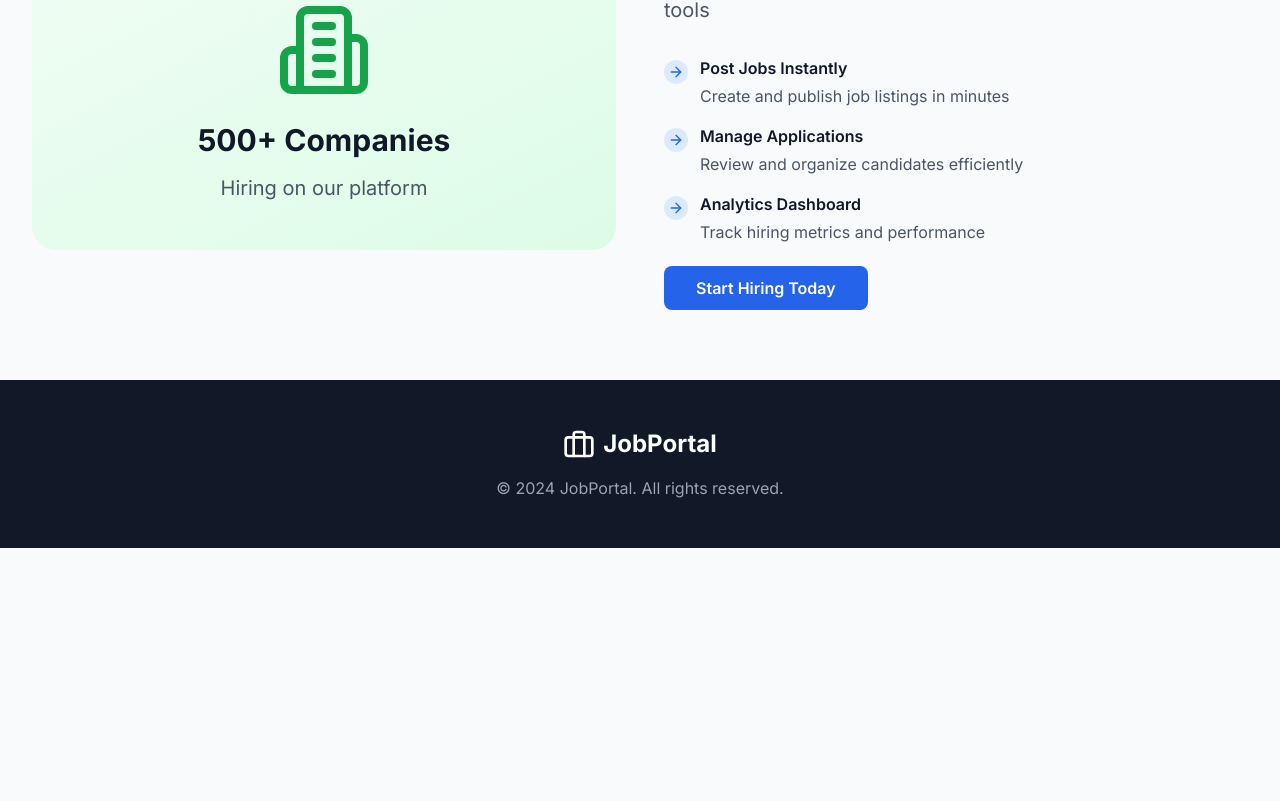
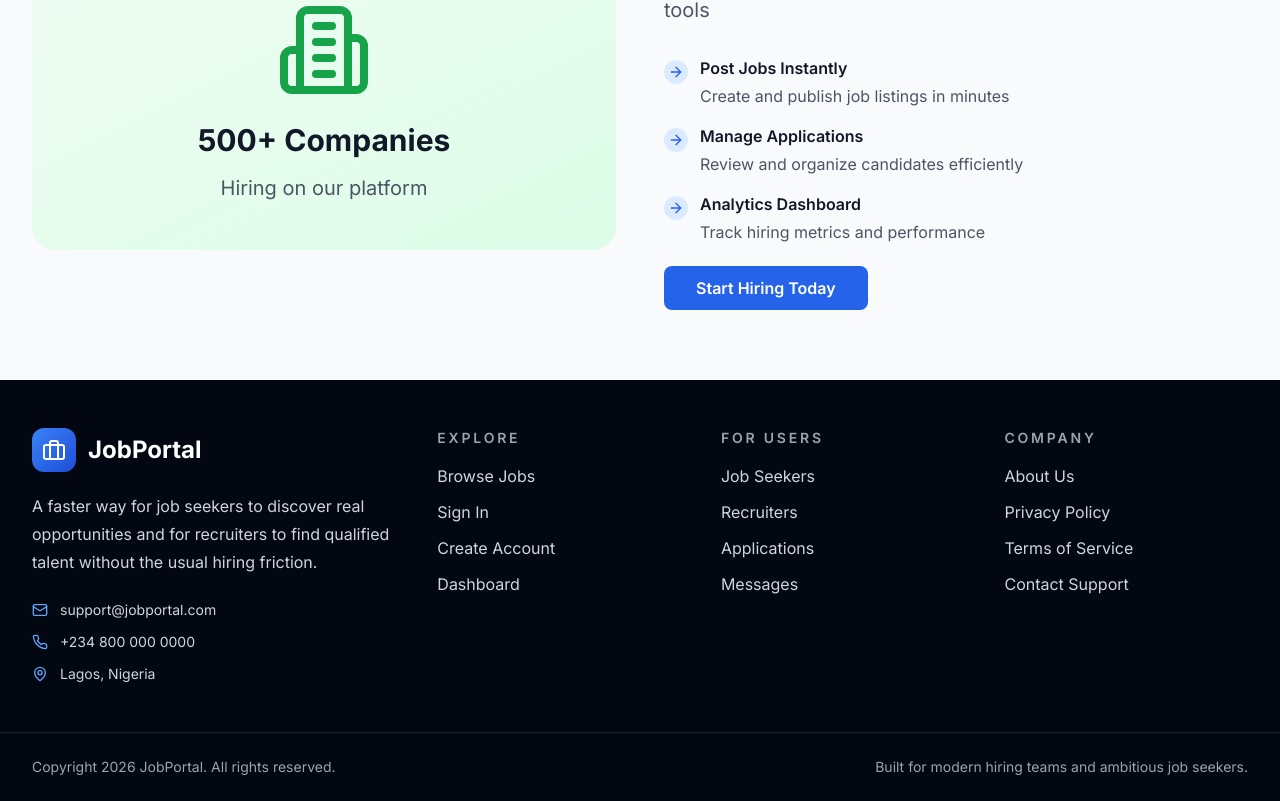
Before and after one commit to buladia9-hash/jobgshock, a Next.js app: page / in a window 1280 px wide. Shown: the part 3103-3904 px from the top of the page. Before the commit the page ends 3651 px from the top, so only its background shows below. Built offline with nearby package versions, Linux system fonts and the light colour scheme; no server answers.

Commit message:
Add full landing page footer

```diff
--- a/app/page.tsx
+++ b/app/page.tsx
@@ -2,7 +2,19 @@
 import { useState, useEffect } from 'react';
 import { useRouter } from 'next/navigation';
 import Link from 'next/link';
-import { Briefcase, Users, TrendingUp, Search, MapPin, Building2, Clock, ArrowRight, DollarSign } from 'lucide-react';
+import {
+  Briefcase,
+  Users,
+  TrendingUp,
+  Search,
+  MapPin,
+  Building2,
+  Clock,
+  ArrowRight,
+  DollarSign,
+  Mail,
+  Phone,
+} from 'lucide-react';
 import { databases } from '@/lib/appwrite';
 import { Query } from 'appwrite';
 
@@ -11,6 +23,7 @@ export default function Home() {
   const [searchQuery, setSearchQuery] = useState('');
   const [location, setLocation] = useState('');
   const [latestJobs, setLatestJobs] = useState<any[]>([]);
+  const currentYear = new Date().getFullYear();
 
   useEffect(() => {
     loadLatestJobs();
@@ -41,7 +54,9 @@ export default function Home() {
             <div className="w-10 h-10 bg-gradient-to-br from-primary-600 to-primary-800 rounded-lg flex items-center justify-center">
               <Briefcase className="w-6 h-6 text-white" />
             </div>
-            <span className="text-2xl font-bold bg-gradient-to-r from-primary-600 to-primary-800 bg-clip-text text-transparent">JobPortal</span>
+            <span className="text-2xl font-bold bg-gradient-to-r from-primary-600 to-primary-800 bg-clip-text text-transparent">
+              JobPortal
+            </span>
           </div>
           <div className="flex gap-3">
             <Link href="/login" className="btn btn-secondary">Sign In</Link>
@@ -54,8 +69,14 @@ export default function Home() {
         <div className="absolute inset-0 bg-grid-white/[0.05] bg-[size:32px_32px]"></div>
         <div className="relative max-w-7xl mx-auto px-4 sm:px-6 lg:px-8">
           <div className="text-center mb-12">
-            <h1 className="text-6xl font-bold mb-6 leading-tight">Find Your Dream Job<br/>Start Your Career Today</h1>
-            <p className="text-xl text-primary-100 max-w-2xl mx-auto">Discover thousands of opportunities from top companies worldwide</p>
+            <h1 className="text-6xl font-bold mb-6 leading-tight">
+              Find Your Dream Job
+              <br />
+              Start Your Career Today
+            </h1>
+            <p className="text-xl text-primary-100 max-w-2xl mx-auto">
+              Discover thousands of opportunities from top companies worldwide
+            </p>
           </div>
 
           <div className="max-w-4xl mx-auto mb-12">
@@ -81,7 +102,9 @@ export default function Home() {
                     className="w-full pl-12 pr-4 py-4 rounded-xl border-0 focus:ring-2 focus:ring-primary-500 outline-none text-gray-900"
                   />
                 </div>
-                <button onClick={handleSearch} className="btn bg-primary-600 text-white hover:bg-primary-700 px-8 py-4 whitespace-nowrap font-semibold rounded-xl">Search Jobs</button>
+                <button onClick={handleSearch} className="btn bg-primary-600 text-white hover:bg-primary-700 px-8 py-4 whitespace-nowrap font-semibold rounded-xl">
+                  Search Jobs
+                </button>
               </div>
               <div className="flex flex-wrap gap-2 mt-4">
                 <span className="text-sm text-gray-600">Popular:</span>
@@ -117,7 +140,7 @@ export default function Home() {
             <Link href="/jobs" className="btn btn-primary">View All Jobs</Link>
           </div>
           <div className="grid gap-6">
-            {latestJobs.map(job => (
+            {latestJobs.map((job) => (
               <Link key={job.$id} href={`/jobs/${job.$id}`} className="card hover:shadow-lg transition-shadow border-l-4 border-primary-600">
                 <div className="flex justify-between items-start">
                   <div className="flex-1">
@@ -300,13 +323,70 @@ export default function Home() {
         </div>
       </section>
 
-      <footer className="bg-gray-900 text-white py-12">
-        <div className="max-w-7xl mx-auto px-4 sm:px-6 lg:px-8 text-center">
-          <div className="flex items-center justify-center gap-2 mb-4">
-            <Briefcase className="w-8 h-8" />
-            <span className="text-2xl font-bold">JobPortal</span>
+      <footer className="bg-gray-950 text-white">
+        <div className="border-b border-white/10">
+          <div className="max-w-7xl mx-auto px-4 sm:px-6 lg:px-8 py-12 grid gap-10 lg:grid-cols-[1.5fr_1fr_1fr_1fr]">
+            <div>
+              <div className="flex items-center gap-3 mb-5">
+                <div className="w-11 h-11 bg-gradient-to-br from-primary-500 to-primary-700 rounded-xl flex items-center justify-center">
+                  <Briefcase className="w-6 h-6 text-white" />
+                </div>
+                <span className="text-2xl font-bold">JobPortal</span>
+              </div>
+              <p className="text-gray-300 max-w-md leading-7 mb-6">
+                A faster way for job seekers to discover real opportunities and for recruiters to find qualified talent without the usual hiring friction.
+              </p>
+              <div className="space-y-3 text-sm text-gray-300">
+                <div className="flex items-center gap-3">
+                  <Mail className="w-4 h-4 text-primary-400" />
+                  <span>support@jobportal.com</span>
+                </div>
+                <div className="flex items-center gap-3">
+                  <Phone className="w-4 h-4 text-primary-400" />
+                  <span>+234 800 000 0000</span>
+                </div>
+                <div className="flex items-center gap-3">
+                  <MapPin className="w-4 h-4 text-primary-400" />
+                  <span>Lagos, Nigeria</span>
+                </div>
+              </div>
+            </div>
+
+            <div>
+              <h3 className="text-sm font-semibold uppercase tracking-[0.2em] text-gray-400 mb-4">Explore</h3>
+              <div className="space-y-3">
+                <Link href="/jobs" className="block text-gray-300 hover:text-white transition-colors">Browse Jobs</Link>
+                <Link href="/login" className="block text-gray-300 hover:text-white transition-colors">Sign In</Link>
+                <Link href="/register" className="block text-gray-300 hover:text-white transition-colors">Create Account</Link>
+                <Link href="/dashboard" className="block text-gray-300 hover:text-white transition-colors">Dashboard</Link>
+              </div>
+            </div>
+
+            <div>
+              <h3 className="text-sm font-semibold uppercase tracking-[0.2em] text-gray-400 mb-4">For Users</h3>
+              <div className="space-y-3">
+                <Link href="/register?role=employee" className="block text-gray-300 hover:text-white transition-colors">Job Seekers</Link>
+                <Link href="/register?role=recruiter" className="block text-gray-300 hover:text-white transition-colors">Recruiters</Link>
+                <Link href="/applications" className="block text-gray-300 hover:text-white transition-colors">Applications</Link>
+                <Link href="/messages" className="block text-gray-300 hover:text-white transition-colors">Messages</Link>
+              </div>
+            </div>
+
+            <div>
+              <h3 className="text-sm font-semibold uppercase tracking-[0.2em] text-gray-400 mb-4">Company</h3>
+              <div className="space-y-3">
+                <Link href="/" className="block text-gray-300 hover:text-white transition-colors">About Us</Link>
+                <Link href="/" className="block text-gray-300 hover:text-white transition-colors">Privacy Policy</Link>
+                <Link href="/" className="block text-gray-300 hover:text-white transition-colors">Terms of Service</Link>
+                <Link href="/" className="block text-gray-300 hover:text-white transition-colors">Contact Support</Link>
+              </div>
+            </div>
           </div>
-          <p className="text-gray-400">© 2024 JobPortal. All rights reserved.</p>
+        </div>
+
+        <div className="max-w-7xl mx-auto px-4 sm:px-6 lg:px-8 py-6 flex flex-col md:flex-row gap-3 md:items-center md:justify-between text-sm text-gray-400">
+          <p>Copyright {currentYear} JobPortal. All rights reserved.</p>
+          <p>Built for modern hiring teams and ambitious job seekers.</p>
         </div>
       </footer>
     </div>
```
